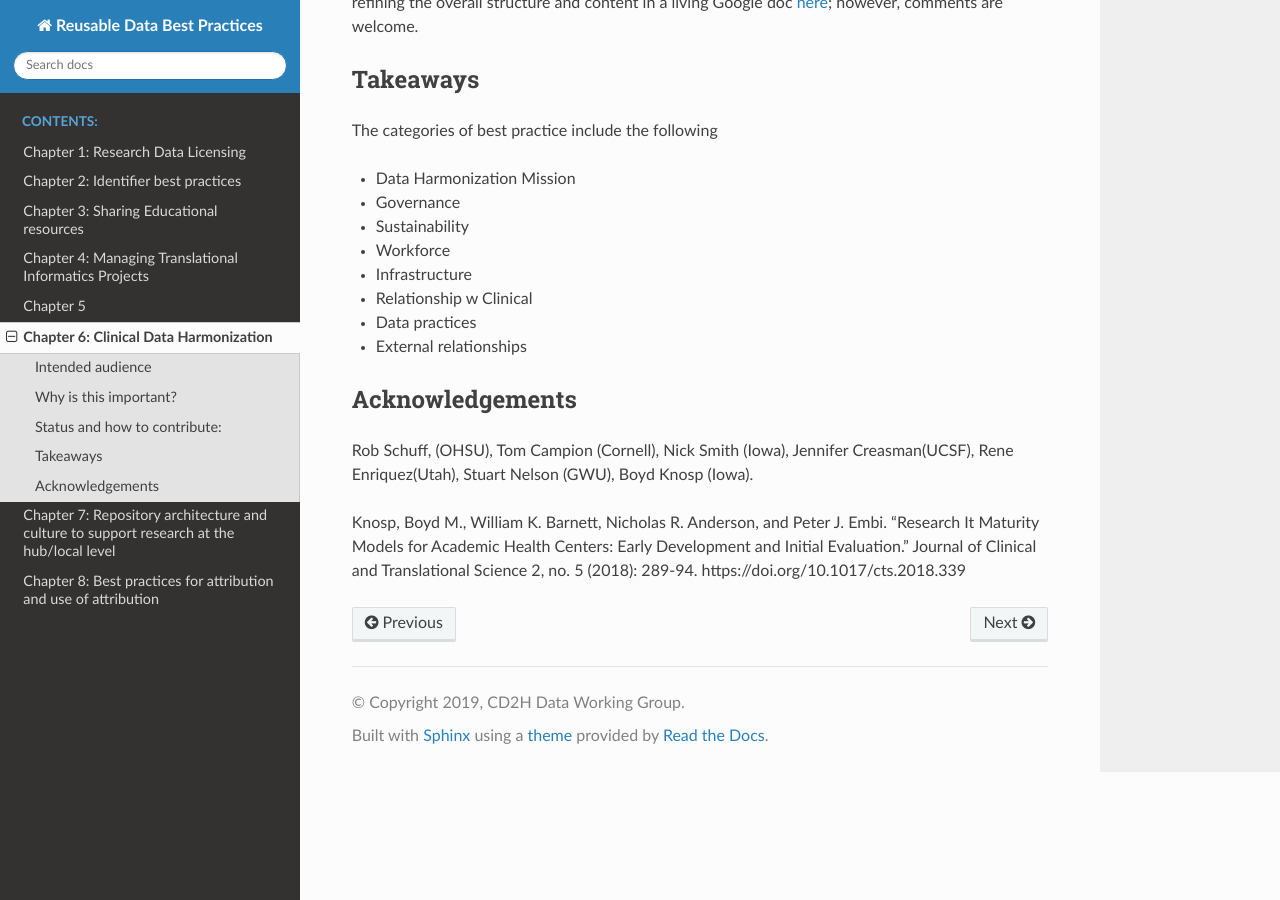
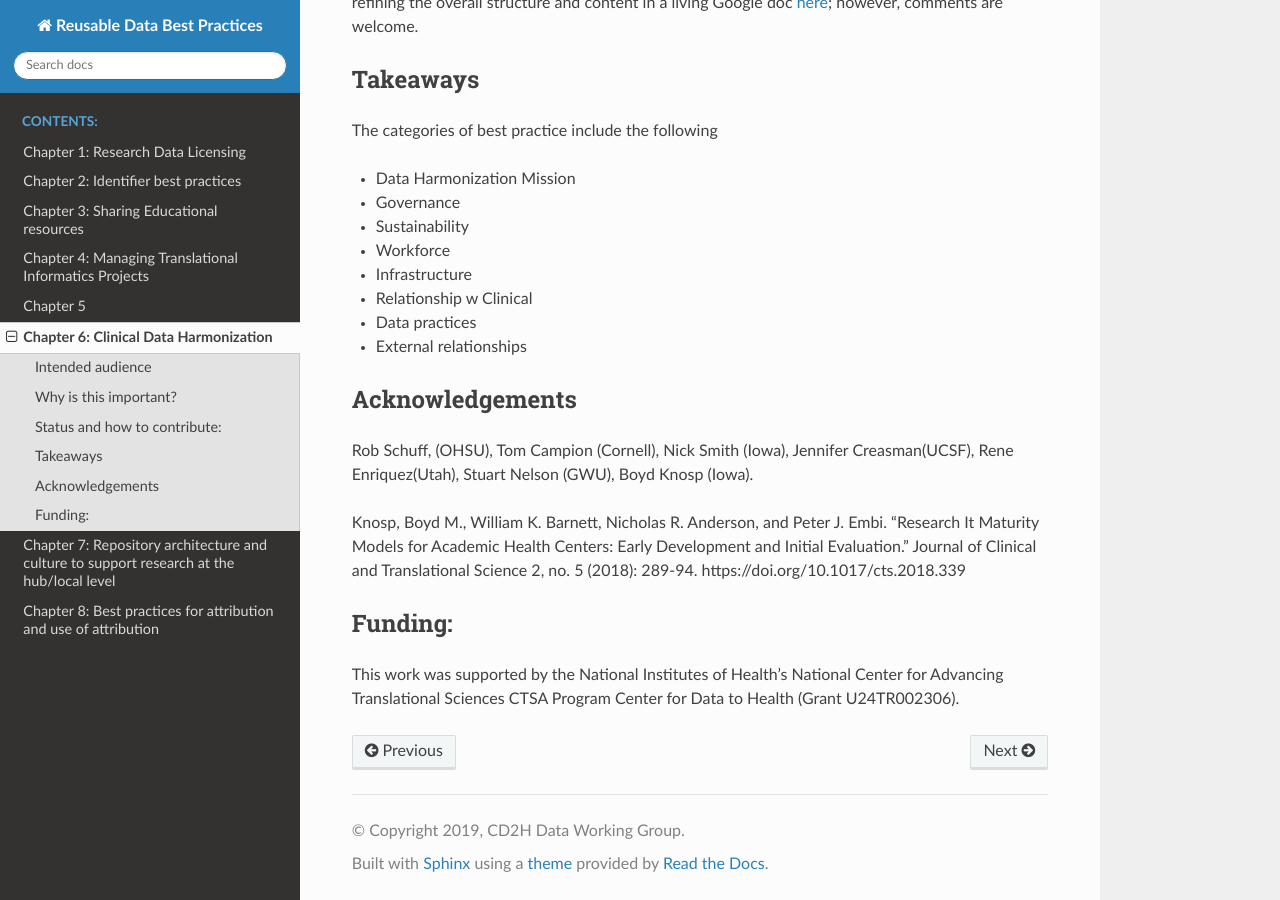
Before and after one commit to data2health/informatics-playbook, a Sphinx documentation site: the page built from docs/chapters/chapter_6.md, in a window 1280 px wide and 900 px high, scrolled down 625 px. Built offline with Sphinx 7.4.7 and the Read the Docs theme 2.0.0, drawn with Linux system fonts in a browser that asks for light colours.

Commit message:
Update chapter_6.md

```diff
--- a/docs/chapters/chapter_6.md
+++ b/docs/chapters/chapter_6.md
@@ -30,3 +30,7 @@ The categories of best practice include the following
 Rob Schuff, (OHSU), Tom Campion (Cornell), Nick Smith (Iowa), Jennifer Creasman(UCSF), Rene Enriquez(Utah), Stuart Nelson (GWU), Boyd Knosp (Iowa).
 
 Knosp, Boyd M., William K. Barnett, Nicholas R. Anderson, and Peter J. Embi. "Research It Maturity Models for Academic Health Centers: Early Development and Initial Evaluation." Journal of Clinical and Translational Science 2, no. 5 (2018): 289-94. https://doi.org/10.1017/cts.2018.339
+
+## Funding:
+
+This work was supported by the National Institutes of Health’s National Center for Advancing Translational Sciences CTSA Program Center for Data to Health (Grant U24TR002306).
```
